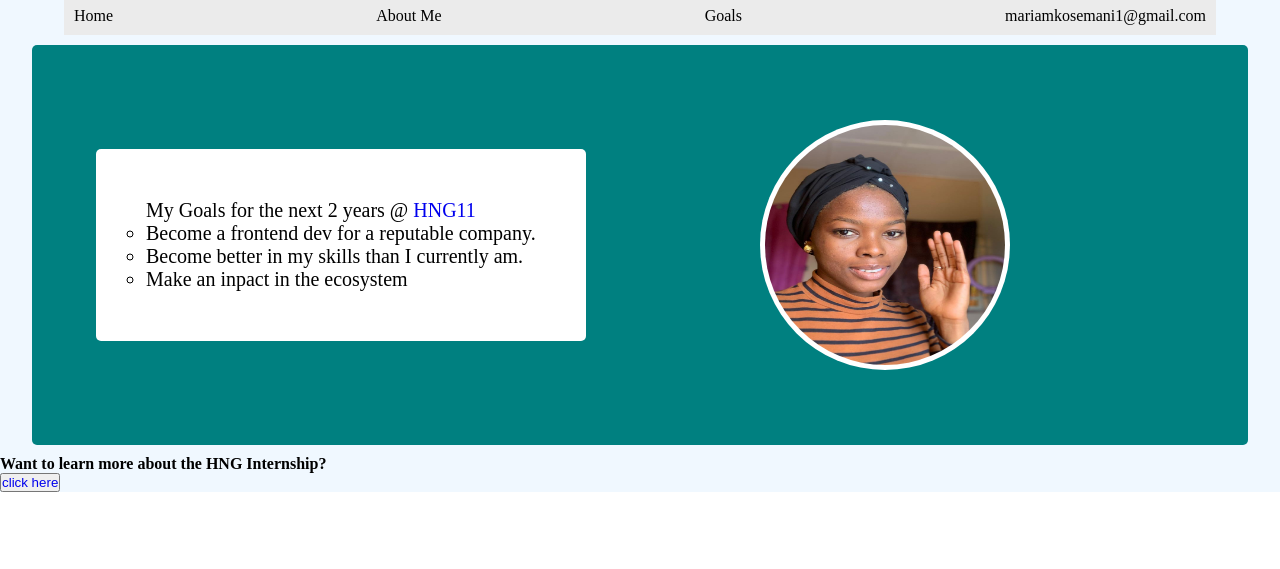
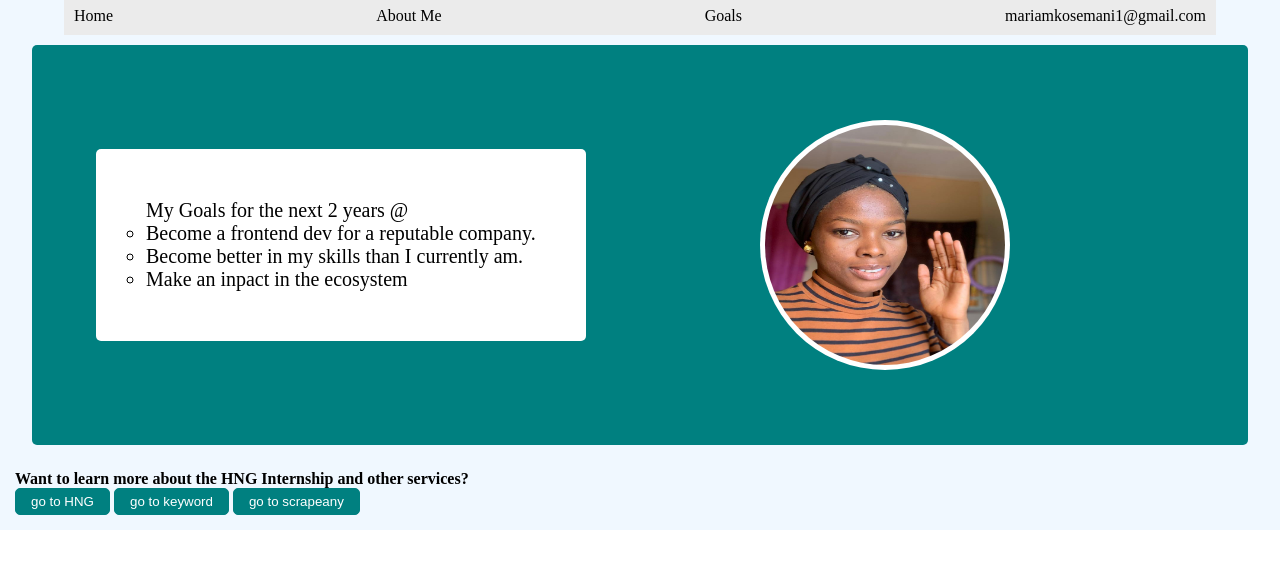
Before and after one commit to maetheartist/hngtask1, a plain HTML site: page index.html in a window 1280 px wide. Shown: the part 93-662 px from the top of the page. Drawn offline with Linux system fonts and the light colour scheme.

Commit message:
created a simple website for my frontend goals with html and css.

```diff
--- a/index.css
+++ b/index.css
@@ -8,6 +8,12 @@
 header {
   width: 100%;
   background-color: aliceblue;
+}
+a {
+  color: white;
+  &:hover {
+    color: aqua;
+  }
 }
 .heading {
   background-color: aliceblue;
@@ -73,7 +79,17 @@ header {
   border-radius: 100%;
   padding: 5px;
 }
-
+.footer {
+  padding: 15px;
+}
+.footer button {
+  color: white;
+  background: teal;
+  border: 1px solid teal;
+  outline: inherit;
+  padding: 5px 15px;
+  border-radius: 5px;
+}
 @media screen and (min-width: 599px) {
   .container {
     margin: 10px auto;
@@ -83,7 +99,7 @@ header {
     align-items: center;
     flex-basis: 40%;
   }
-  .goals{
+  .goals {
     padding: 50px;
   }
   .profile-photo {
--- a/index.html
+++ b/index.html
@@ -9,7 +9,7 @@
   <body>
     <header>
       <div class="heading">
-        <h1 data-testid="slackDisplayName">Mariam Kosemani</h1>
+        <h1  data-testid="slackDisplayName">Mariam Kosemani</h1>
         <h5>Girl <span>Getter</span></h5>
       </div>
       <nav>
@@ -17,7 +17,7 @@
           <li>Home</li>
           <li>About Me</li>
           <li>Goals</li>
-          <li data-testid="slackEamail">mariamkosemani1@gmail.com</li>
+          <li data-testid="slackEmail">mariamkosemani1@gmail.com</li>
         </ul>
       </nav>
       <div class="container">
@@ -37,10 +37,26 @@
           <img src="./images/myDP.jpg" alt="profile-pic" />
         </div>
       </div>
-      <div>
-        <h4>Want to learn more about the HNG Internship?</h4>
-        <button><a href="http://">click here</a></button>
+      <div class="footer">
+        <h4>Want to learn more about the HNG Internship and other services?</h4>
+        <button>
+          <a data-testid="hngLink" href="http://hng.tech">go to HNG</a>
+        </button>
+        <button>
+          <a data-testid="keywordLink" href="http://keyword.dog"
+            >go to keyword</a
+          >
+        </button>
+        <button id="btn">
+          <a data-testid="scrapeanywebLink" href="http://scrapeanyweb.site"
+            >go to scrapeany</a
+          >
+        </button>
       </div>
     </header>
+
+    <script src="index.js">
+
+    </script>
   </body>
 </html>
--- /dev/null
+++ b/index.js
@@ -0,0 +1,4 @@
+// const bodyEl = document.querySelector("body");
+// bodyEl.style.color = "red";
+// const btn = document.querySelector("#btn");
+// btn.style.color = "red";
```
